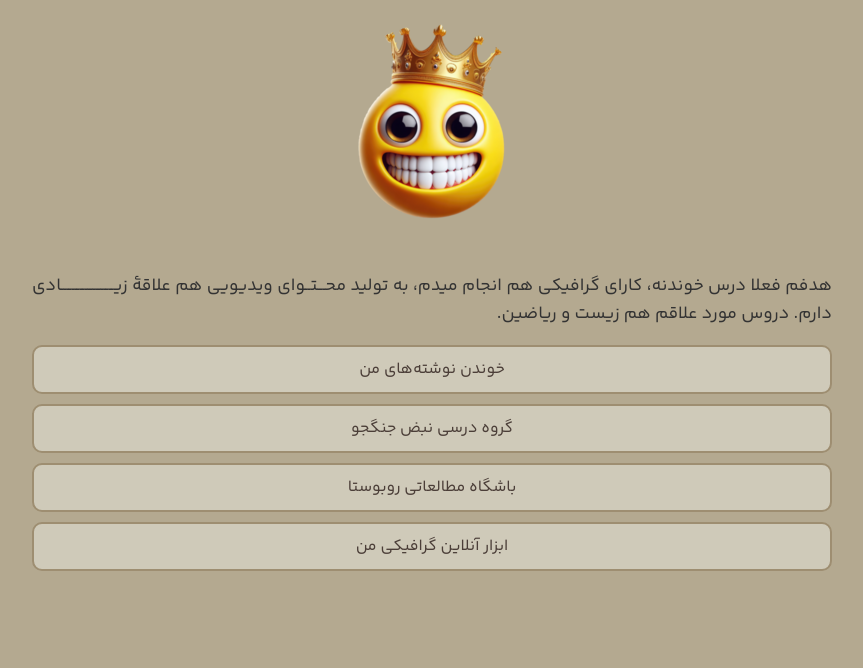
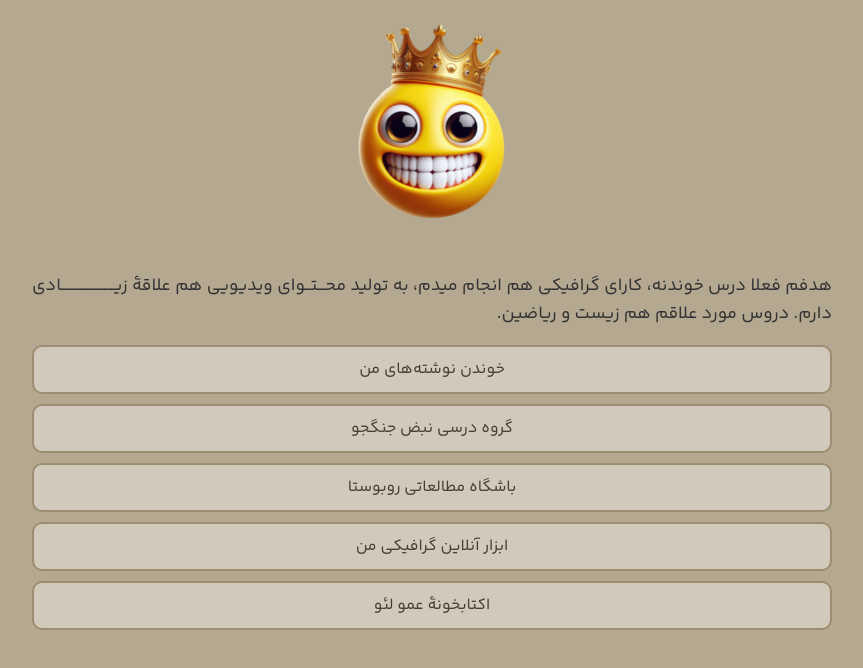
Before and after one commit to amuleo/amuleo, a plain HTML site: page index.html in a window 1280 px wide. Shown: the part 96-764 px from the top of the page, without its empty margins (208-1071 px from the left). Drawn offline with Linux system fonts and the light colour scheme.

Commit message:
Update index.html

```diff
--- a/index.html
+++ b/index.html
@@ -149,6 +149,7 @@
       <a href="https://link.yeolpumta.com/P3R5cGU9Z3JvdXBJbnZpdGUmaWQ9NDc4NzI4MA==" target="_blank">گروه درسی نبض جنگجو</a>
       <a href="https://robustaclub.ir" target="_blank">باشگاه مطالعاتی روبوستا</a>
       <a href="https://amuleo.github.io/rounding-rectangle/rore.html" target="_blank">ابزار آنلاین گرافیکی من</a>
+      <a href="https://books.amuleo.ir/" target="_blank">اکتابخونۀ عمو لئو</a>
     </div>
   </div>
 
```
